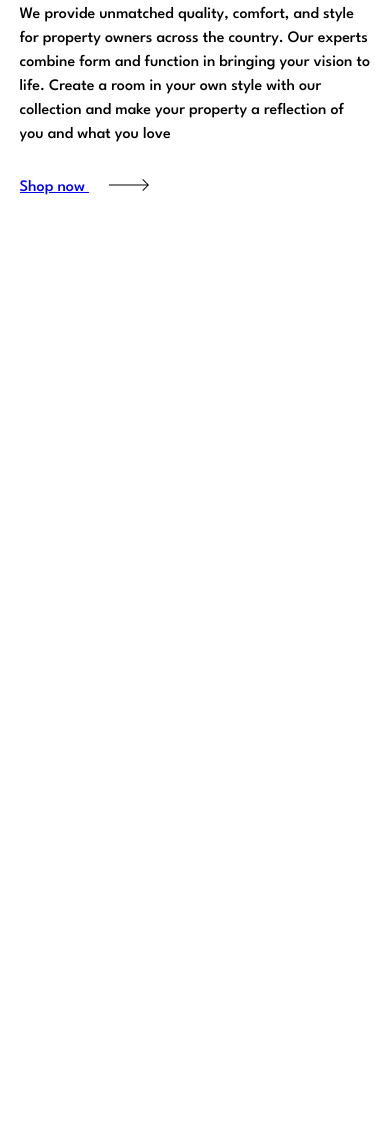
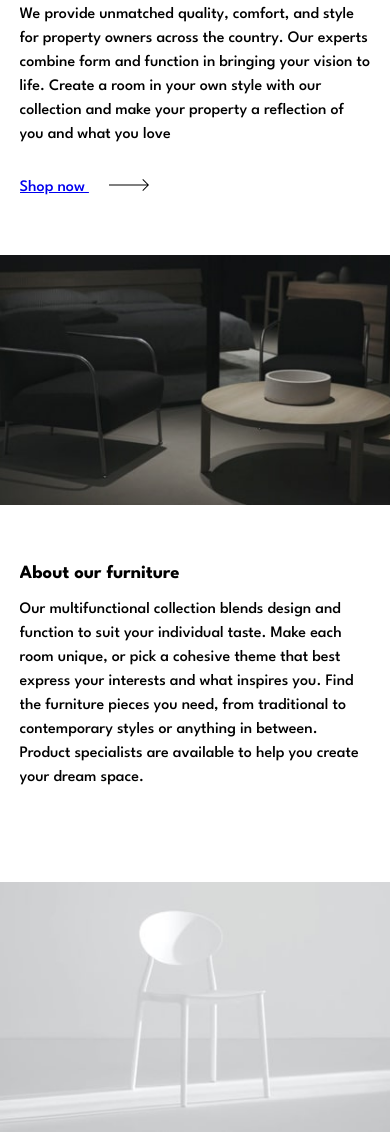
Before and after one commit to rodrigoandresd/Frontend-challenges, a plain HTML site: page room-homepage-master/index.html in a window 390 px wide. Shown: the part 617-1749 px from the top of the page. Before the commit the page ends 872 px from the top, so only its background shows below. Drawn offline with Linux system fonts and the light colour scheme.

Commit message:
mobile view ready

```diff
--- a/room-homepage-master/css/style.css
+++ b/room-homepage-master/css/style.css
@@ -104,3 +104,21 @@ body{
 .main__arrow{
     margin-left: 20px;
 }
+
+.main__bg{
+    grid-area: image1;
+    min-height: 250px;
+    height: 100%;
+    background-image: url("../images/image-about-dark.jpg");
+    background-size: cover;
+    background-position: center;
+}
+
+.main__about{
+    grid-area: about;
+}
+
+.main__bg--second{
+    grid-area: image2;
+    background-image: url("../images/image-about-light.jpg");
+}
--- a/room-homepage-master/index.html
+++ b/room-homepage-master/index.html
@@ -61,6 +61,25 @@
         <a href="#" class="main_cta">Shop now <img src="images/icon-arrow.svg" alt="Icon arrow" class="main__arrow"></a>
       </div>
     </section>
+
+    <section class="main__bg">
+
+    </section>
+
+    <section class="main__about container">
+      <div class="main__content">
+        <h3 class="main__title">About our furniture</h3>
+        <p class="main__paragraph">Our multifunctional collection blends design and function to suit your individual
+          taste.
+          Make each room unique, or pick a cohesive theme that best express your interests and what
+          inspires you. Find the furniture pieces you need, from traditional to contemporary styles
+          or anything in between. Product specialists are available to help you create your dream space.</p>
+      </div>
+    </section>
+
+    <section class="main__bg main__bg--second">
+
+    </section>
     <div class="main__controls">
       <img src="images/icon-angle-left.svg" alt="icon-angle-left" class="main__arrows">
       <img src="images/icon-angle-right.svg" alt="icon-angle-right" class="main__arrows">
```
